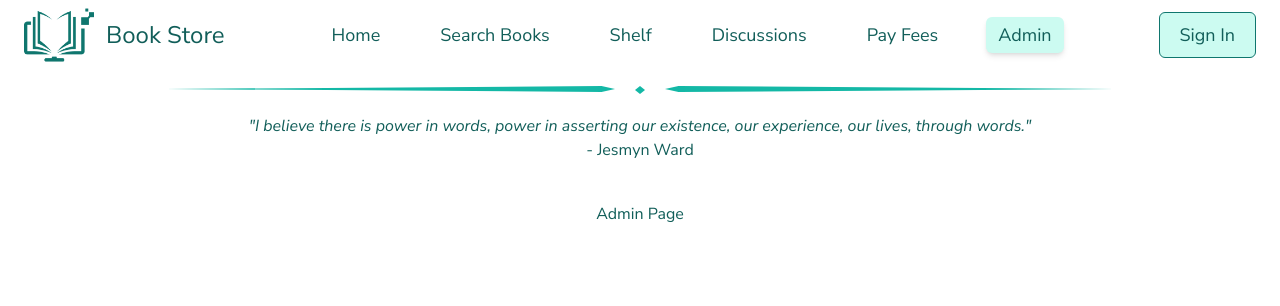
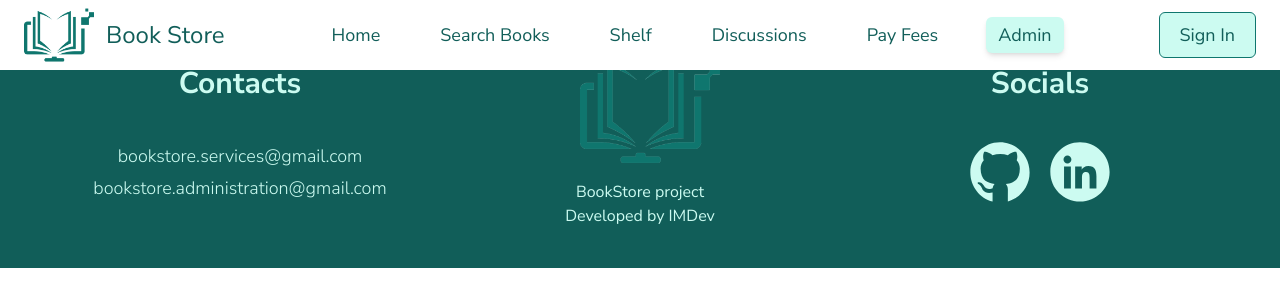
Before and after one commit to Mspawan/BookStore_FullStack_fork, a React (Vite) app in the folder frontend/: page /admin in a window 1280 px wide. Shown: the top 306 px of the page. Built offline with nearby package versions, Linux system fonts and the light colour scheme.

Commit message:
Footer added

```diff
--- a/frontend/src/components/navbar_and_footer/footer/Footer.tsx
+++ b/frontend/src/components/navbar_and_footer/footer/Footer.tsx
@@ -1,10 +1,62 @@
+import gitLogo from "../../../assets/icons/github-logo-teal.svg";
+import linkedInLogo from "../../../assets/icons/linkedin-logo-teal.svg";
+import bookStoreLogo from "../../../assets/images/BookStore_Logo.png";
+
 export const Footer = () => {
 
     return (
 
-        <footer className="absolute bottom-0 w-full border-2 border-red-500 flex items-center justify-center">
+        <footer className="w-full bg-teal-800 relative lg:py-10 max-lg:pt-10 max-lg:pb-20">
 
-            Footer
+            <div className="w-full max-container flex max-lg:flex-col max-lg:gap-10 items-center justify-between px-10">
+
+                <div className="flex w-1/3 flex-col gap-10 text-center">
+
+                    <p className="text-teal-100 font-bold text-3xl">
+                        Contacts
+                    </p>
+
+                    <div className="flex flex-col gap-1 text-lg font-light items-center">
+
+                        <p className="text-teal-100">bookstore.services@gmail.com</p>
+                        <p className="text-teal-100">bookstore.administration@gmail.com</p>
+
+                    </div>
+
+                </div>
+
+                <div className="max-lg:hidden w-1/3 flex flex-col items-center">
+
+                    <img className="w-40 h-auto pl-5" src={bookStoreLogo} alt="bookStoreLogo" />
+
+                    <p className="text-teal-100 text-center">BookStore project</p>
+                    <p className="text-teal-100 text-center">Developed by IMDev</p>
+
+                </div>
+
+                <div className="flex w-1/3 flex-col gap-10 text-center">
+
+                    <p className="text-teal-100 font-bold text-3xl">
+                        Socials
+                    </p>
+
+                    <div className="flex gap-5 text-lg items-center justify-center">
+
+                        <img className="w-[60px] h-[60px]" src={gitLogo} alt="gitLogo" />
+                        <img className="w-[60px] h-[60px]"  src={linkedInLogo} alt="linkedInLogo" />
+
+                    </div>
+
+                </div>
+
+            </div>
+
+            <div className="absolute bottom-0 left-0 right-0 lg:hidden bg-teal-950 flex gap-10 items-center justify-center lg:px-20 max-lg:px-5 py-1 font-light">
+
+                <p className="text-teal-200">BookStore project</p>
+                <p className="text-teal-200">Developed by IMDev</p>
+
+            </div>
 
         </footer>
 
```
